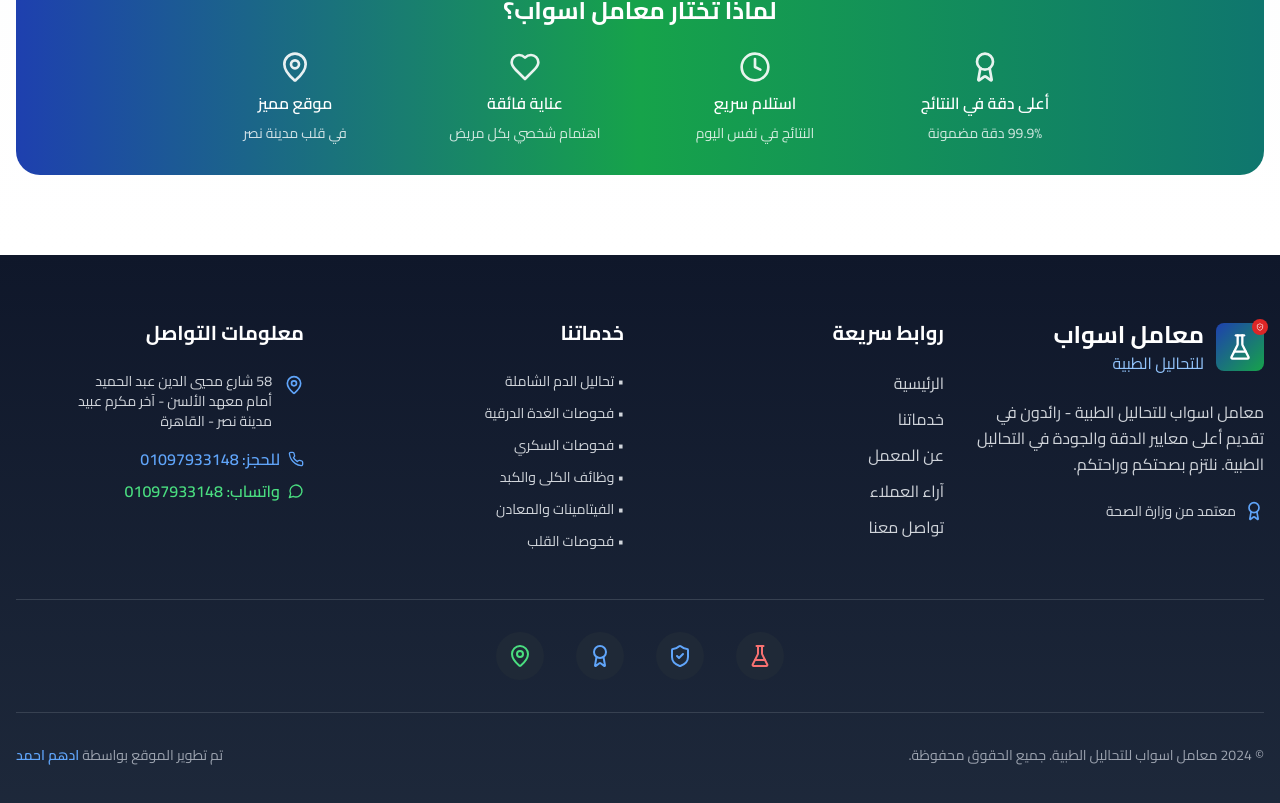
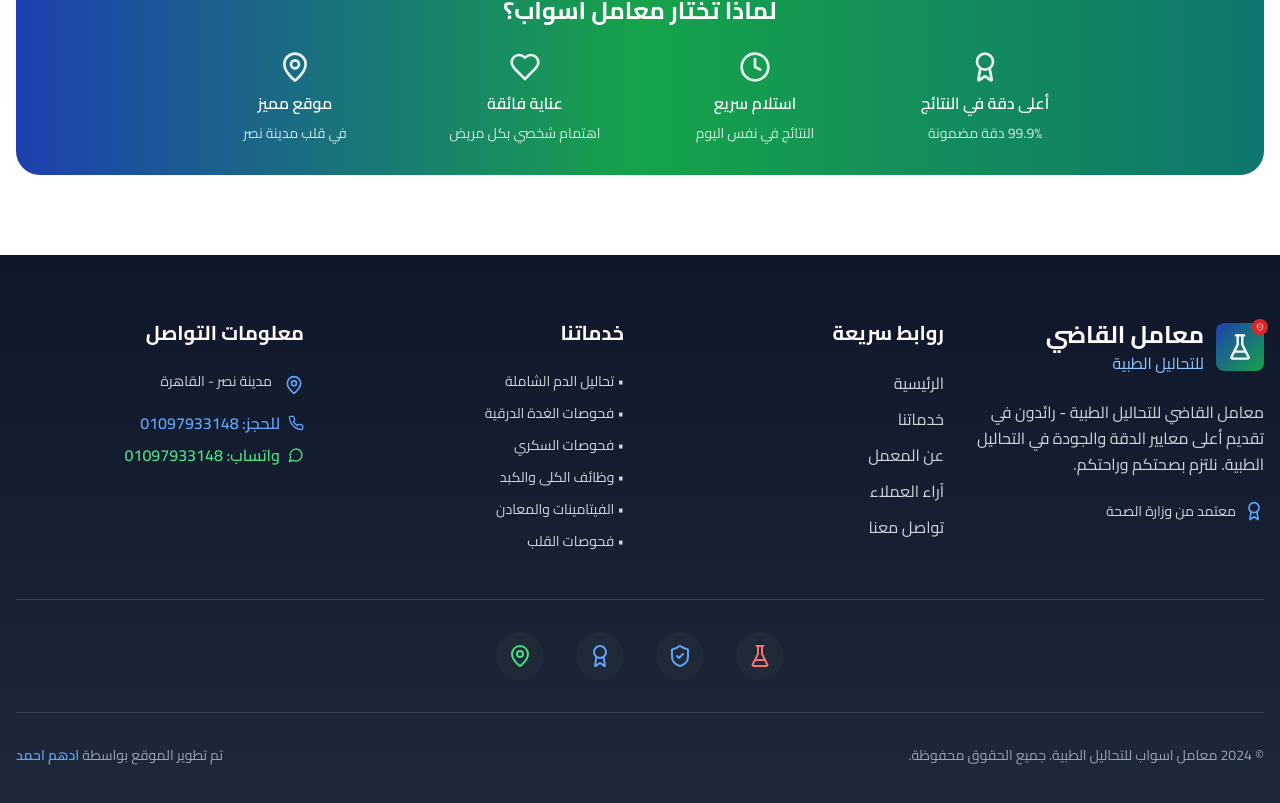
Before and after one commit to AdhamA7med/swab-labs, a React (Vite) app: page / in a window 1280 px wide. Shown: the part 5672-6475 px from the top of the page. Built offline with nearby package versions, Linux system fonts and the light colour scheme.

Commit message:
Update Footer.tsx

```diff
--- a/src/components/Footer.tsx
+++ b/src/components/Footer.tsx
@@ -36,12 +36,12 @@ const Footer = () => {
                 </div>
               </div>
               <div>
-                <h3 className="text-2xl font-bold text-white">معامل اسواب</h3>
+                <h3 className="text-2xl font-bold text-white">معامل القاضي</h3>
                 <p className="text-blue-300">للتحاليل الطبية</p>
               </div>
             </div>
             <p className="text-gray-300 leading-relaxed">
-              معامل اسواب للتحاليل الطبية - رائدون في تقديم أعلى معايير الدقة والجودة في التحاليل الطبية.
+              معامل القاضي للتحاليل الطبية - رائدون في تقديم أعلى معايير الدقة والجودة في التحاليل الطبية.
               نلتزم بصحتكم وراحتكم.
             </p>
             <div className="flex items-center space-x-reverse space-x-2">
@@ -87,8 +87,6 @@ const Footer = () => {
               <div className="flex items-start space-x-reverse space-x-3">
                 <MapPin className="w-5 h-5 text-blue-400 mt-1 flex-shrink-0" />
                 <div className="text-gray-300 text-sm">
-                  <p>58 شارع محيي الدين عبد الحميد</p>
-                  <p>أمام معهد الألسن - آخر مكرم عبيد</p>
                   <p>مدينة نصر - القاهرة</p>
                 </div>
               </div>
```
